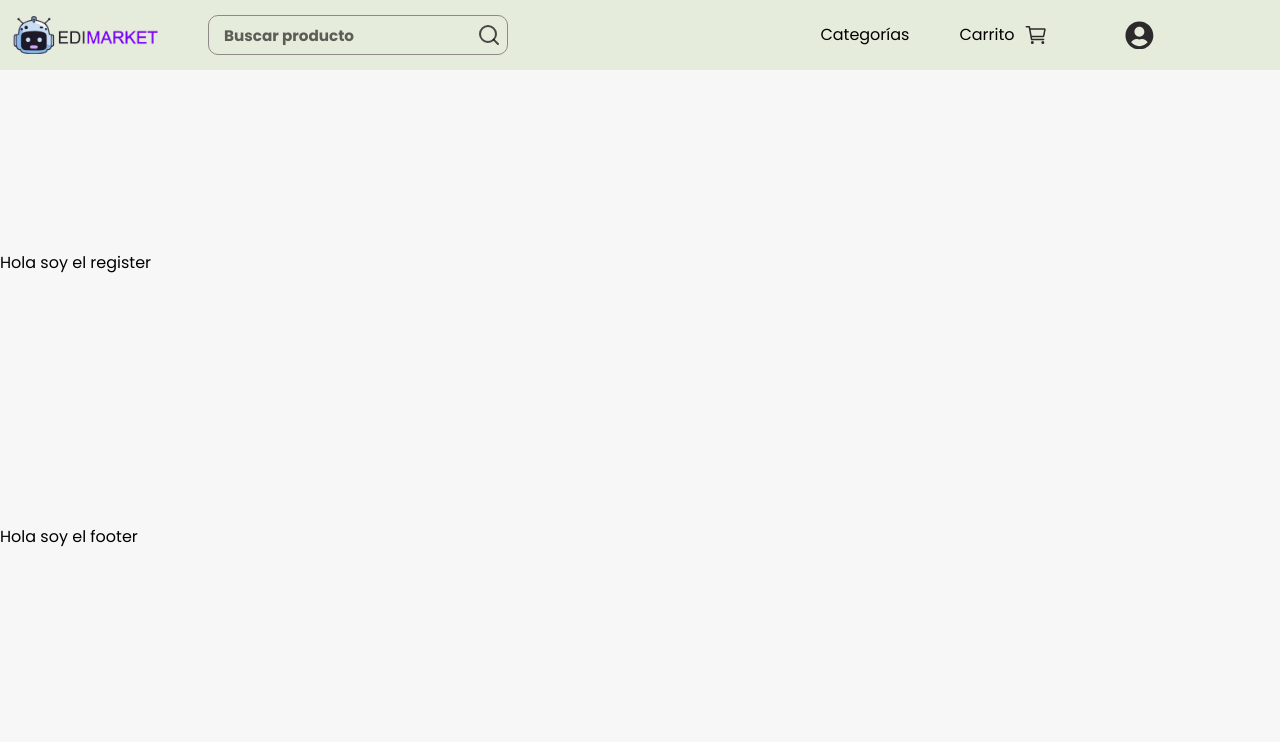
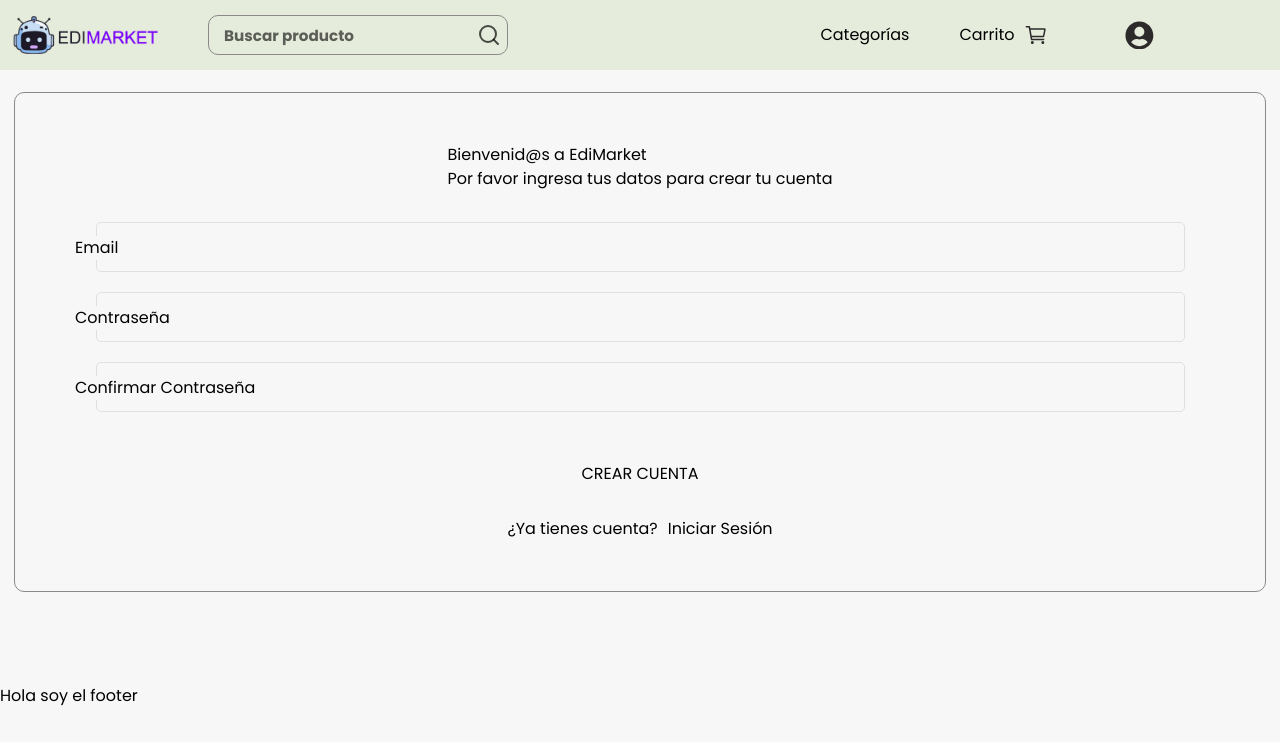
Before and after one commit to SebastianHernandez0/edimarket-2, a React (Vite) app in the folder Frontend/: page /sing-up in a window 1280 px wide. Shown: the top 742 px of the page. Built offline with nearby package versions, Linux system fonts and the light colour scheme.

Commit message:
Creando vista para crear una cuenta

```diff
--- /dev/null
+++ b/Frontend/src/components/perfilBtn/PerfilBtn.jsx
@@ -0,0 +1,7 @@
+export function PerfilBtn({ className, children }) {
+  return (
+    <div className={className}>
+      <button className={className}>{children}</button>
+    </div>
+  );
+}
--- a/Frontend/src/pages/singUp/singUp.css
+++ b/Frontend/src/pages/singUp/singUp.css
@@ -1,3 +1,63 @@
 .register__container {
   grid-area: home;
 }
+.register__container {
+  display: flex;
+  width: 100%;
+  padding: 0 14px;
+}
+.register__form__container {
+  display: flex;
+  height: 500px;
+  width: 100%;
+  border: 1px solid var(--dark_2);
+  border-radius: 10px;
+  padding: 20px;
+}
+.register__form {
+  width: 100%;
+  display: flex;
+  flex-direction: column;
+  justify-content: space-evenly;
+  align-items: center;
+}
+.register__form__singin {
+  display: flex;
+  align-items: center;
+  justify-content: center;
+  gap: 10px;
+}
+.register__input__container {
+  position: relative;
+  width: 100%;
+}
+.register__form__input__container {
+  width: 100%;
+}
+.register__form__input {
+  background-color: transparent;
+  display: flex;
+  margin: 0 auto;
+  padding: 0 13px;
+  margin-bottom: 20px;
+  width: 90%;
+  border: 1px solid var(--navOpacity);
+  border-radius: 5px;
+  height: 50px;
+}
+.register__form__input:focus {
+  border: 2px solid var(--verdeAgua);
+  outline: none;
+}
+.register__form__input__paragraph {
+  background: var(--backgroundHomeColor);
+  transition: 0.2s ease;
+  position: absolute;
+  top: 14px;
+  left: 40px;
+  pointer-events: none;
+}
+
+.register__form__input:focus + .register__form__input__paragraph {
+  transform: translate(-15px, -24px) scale(0.88);
+}
--- a/Frontend/src/pages/singUp/singUp.jsx
+++ b/Frontend/src/pages/singUp/singUp.jsx
@@ -1,9 +1,47 @@
+import { NavLink } from "react-router-dom";
+import { PerfilBtn } from "../../components/perfilBtn/PerfilBtn";
 import "./singUp.css";
 
 export function SingUp() {
   return (
     <section className="register__container">
-      <h1 className="register__title">Hola soy el register</h1>
+      <div className="register__form__container">
+        <form className="register__form">
+          <div className="register__form__title__container">
+            <h1 className="register__form__title text-center text-2xl font-medium">
+              Bienvenid@s a EdiMarket
+            </h1>
+            <p className="register__form__paragraph text-center text-sm my-2">
+              Por favor ingresa tus datos para crear tu cuenta
+            </p>
+          </div>
+          <div className="register__form__input__container">
+            <div className="register__input__container">
+              <input className="register__form__input" type="text" />
+              <p className="register__form__input__paragraph">Email</p>
+            </div>
+            <div className="register__input__container">
+              <input className="register__form__input" type="password" />
+              <p className="register__form__input__paragraph">Contraseña</p>
+            </div>
+            <div className="register__input__container">
+              <input className="register__form__input" type="password" />
+              <p className="register__form__input__paragraph">
+                Confirmar Contraseña
+              </p>
+            </div>
+          </div>
+          <PerfilBtn className="bg-teal-300">CREAR CUENTA</PerfilBtn>
+          <div className="register__form__singin">
+            <p className="register__form__paragraph text-sm">
+              ¿Ya tienes cuenta?
+            </p>
+            <NavLink className="register__form__link text-sm">
+              Iniciar Sesión
+            </NavLink>
+          </div>
+        </form>
+      </div>
     </section>
   );
 }
```
